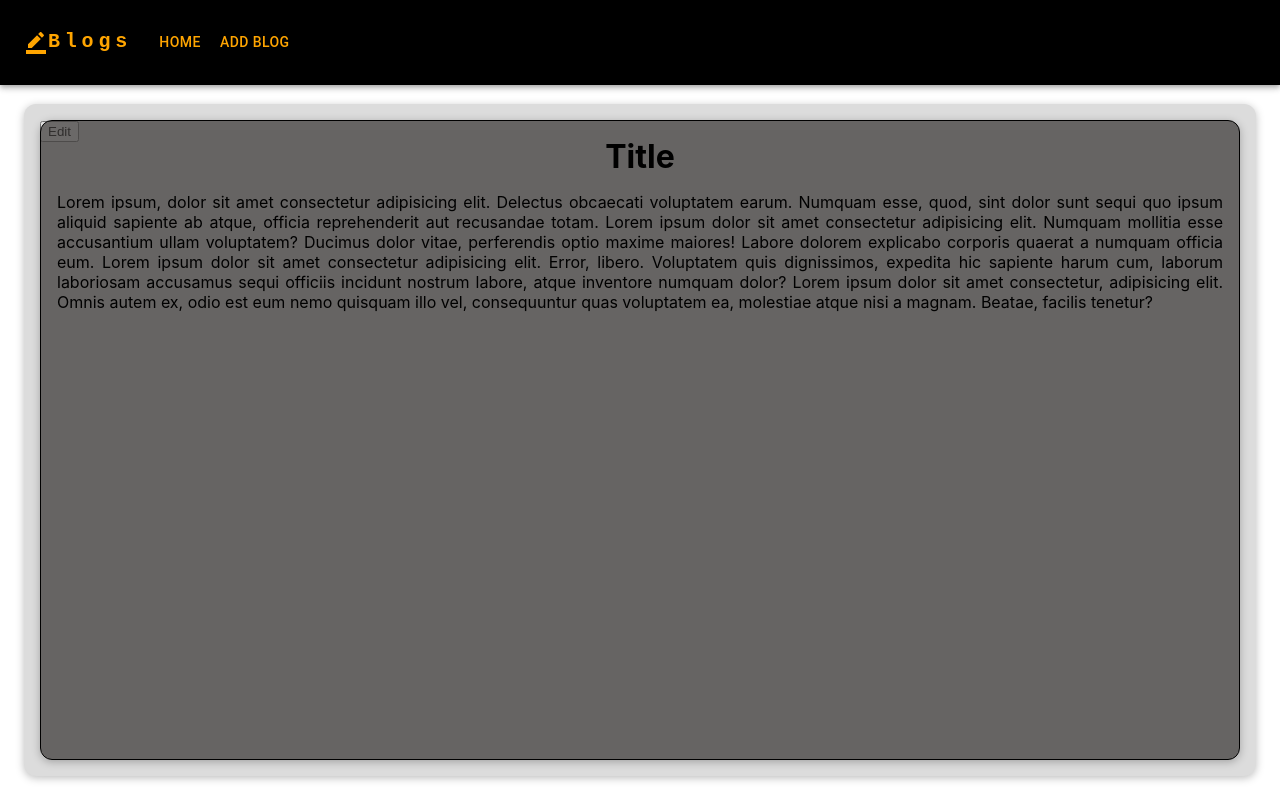
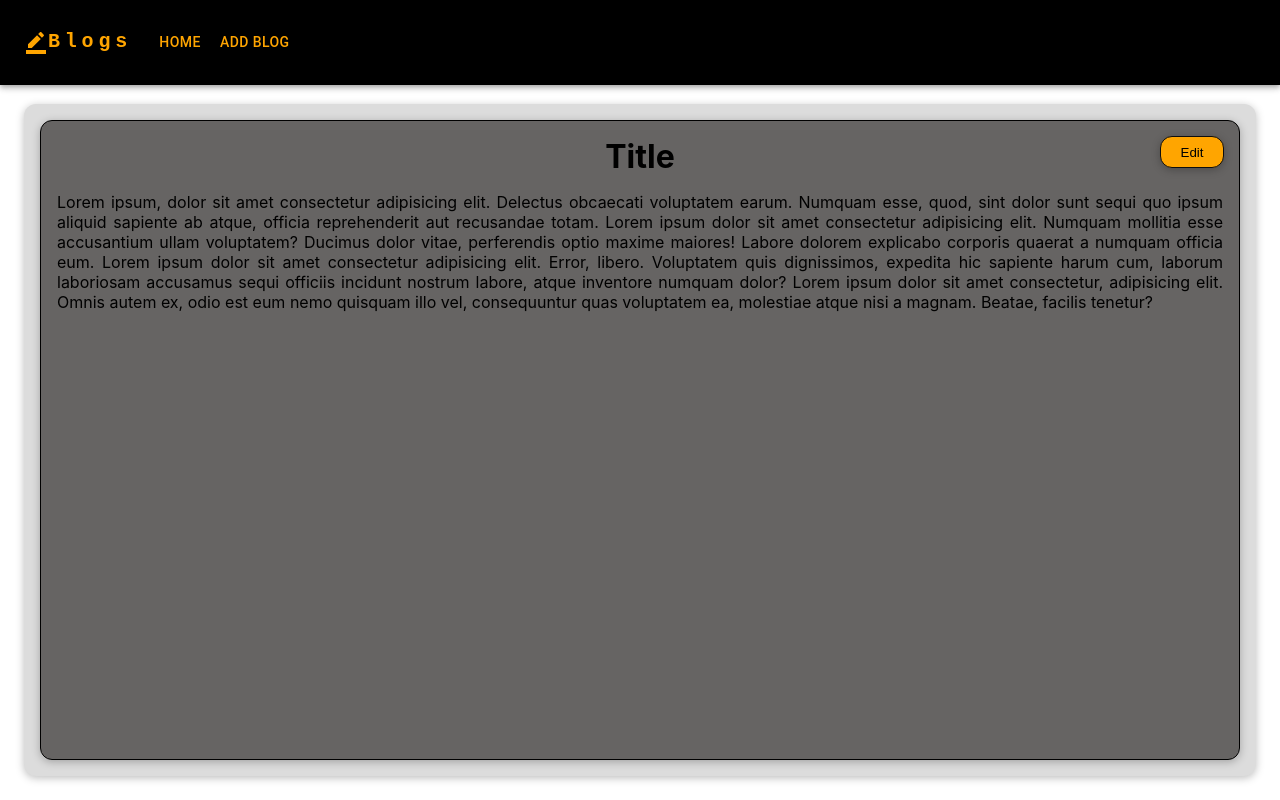
Before and after one commit to ayesha-waris/Blogs, a React (Create React App) app: page /detail in a window 1280 px wide. Built offline with nearby package versions, Linux system fonts and the light colour scheme.

Commit message:
editt button added on blog detail page

```diff
--- a/src/components/Blog.module.css
+++ b/src/components/Blog.module.css
@@ -9,7 +9,8 @@
     border: 1px solid black;
     background-color: orange;
     height: 10rem;
-    color: black
+    color: black;
+    z-index: 1;
 }
 
 .blog:hover {
--- a/src/components/BlogDetail.js
+++ b/src/components/BlogDetail.js
@@ -2,9 +2,12 @@ import Wrapper from "./Wrapper";
 import classes from './BlogDetail.module.css';
 import Blog from "./Blog";
 const BlogDetail = () => {
+  const clickHandler = () => {
+    console.log("hi");
+  }
   return (
   <Wrapper>
-    <button> Edit</button>
+    <button onClick= {clickHandler} className={classes.edit}> Edit</button>
    <Blog className={classes.detail} noButton = {true}/>
 
   </Wrapper>
--- a/src/components/BlogDetail.module.css
+++ b/src/components/BlogDetail.module.css
@@ -23,3 +23,23 @@
 .detail h1 {
     text-align: center;
 }
+
+.edit {
+    display: block;
+    margin-left: auto;
+    margin-right: 1rem;
+    margin-top: 1rem;
+    color: black;
+    box-shadow: 0 2px 8px rgba(0, 0, 0, 0.26);
+    border: 1px solid rgb(14, 14, 13);
+    background-color: orange;
+    width: 4rem;
+    border-radius: 12px;
+    z-index: 2;
+    position: relative;
+    height: 2rem;
+}
+
+.edit:hover {
+    background-color: rgba(255, 166, 0, 0.686);
+}
--- a/src/components/Wrapper.module.css
+++ b/src/components/Wrapper.module.css
@@ -13,4 +13,5 @@
     left: 0.5rem;
     bottom: 0.5rem;
     top: 5.5rem;
+    z-index: -1;
 }
```
